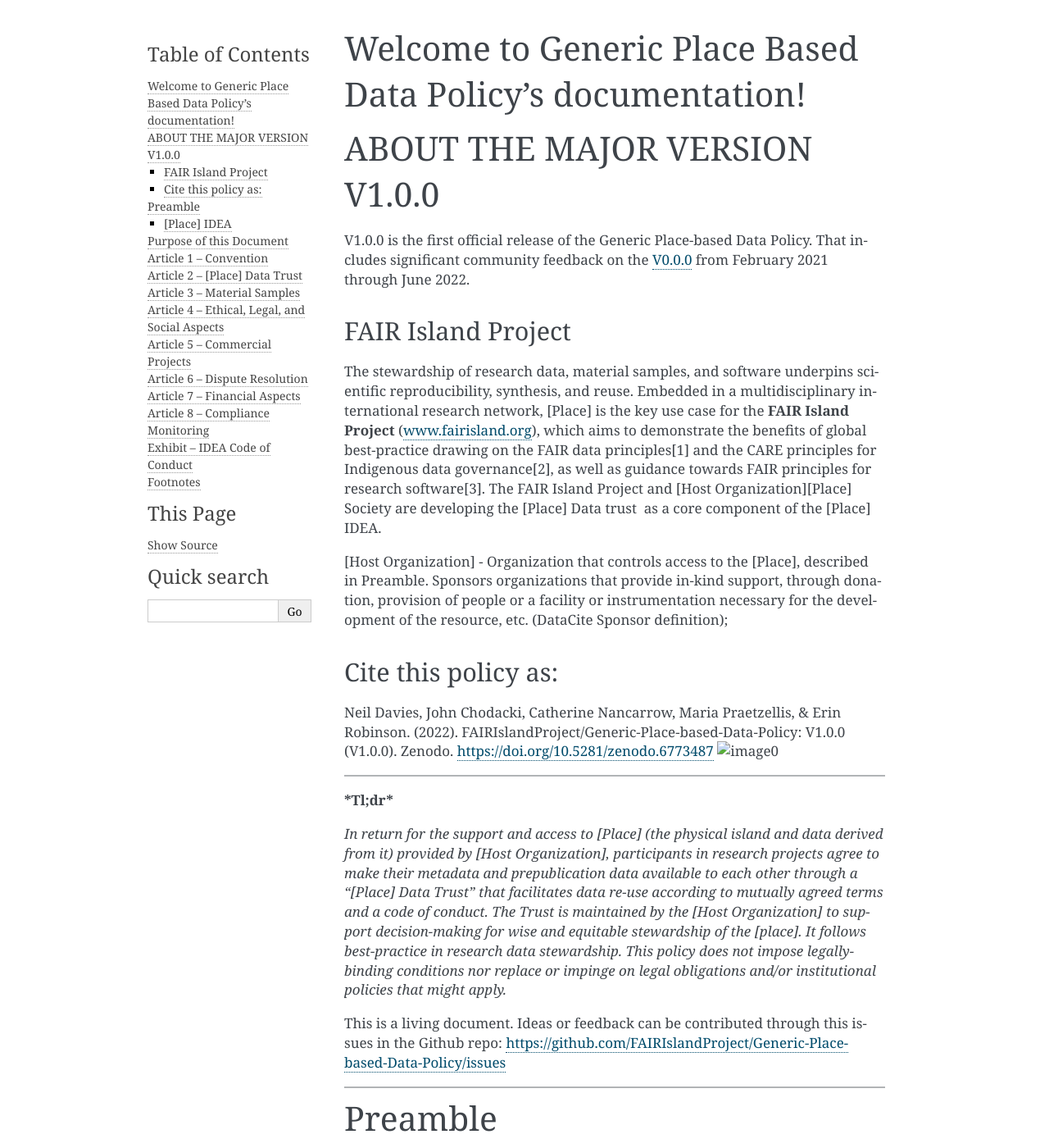
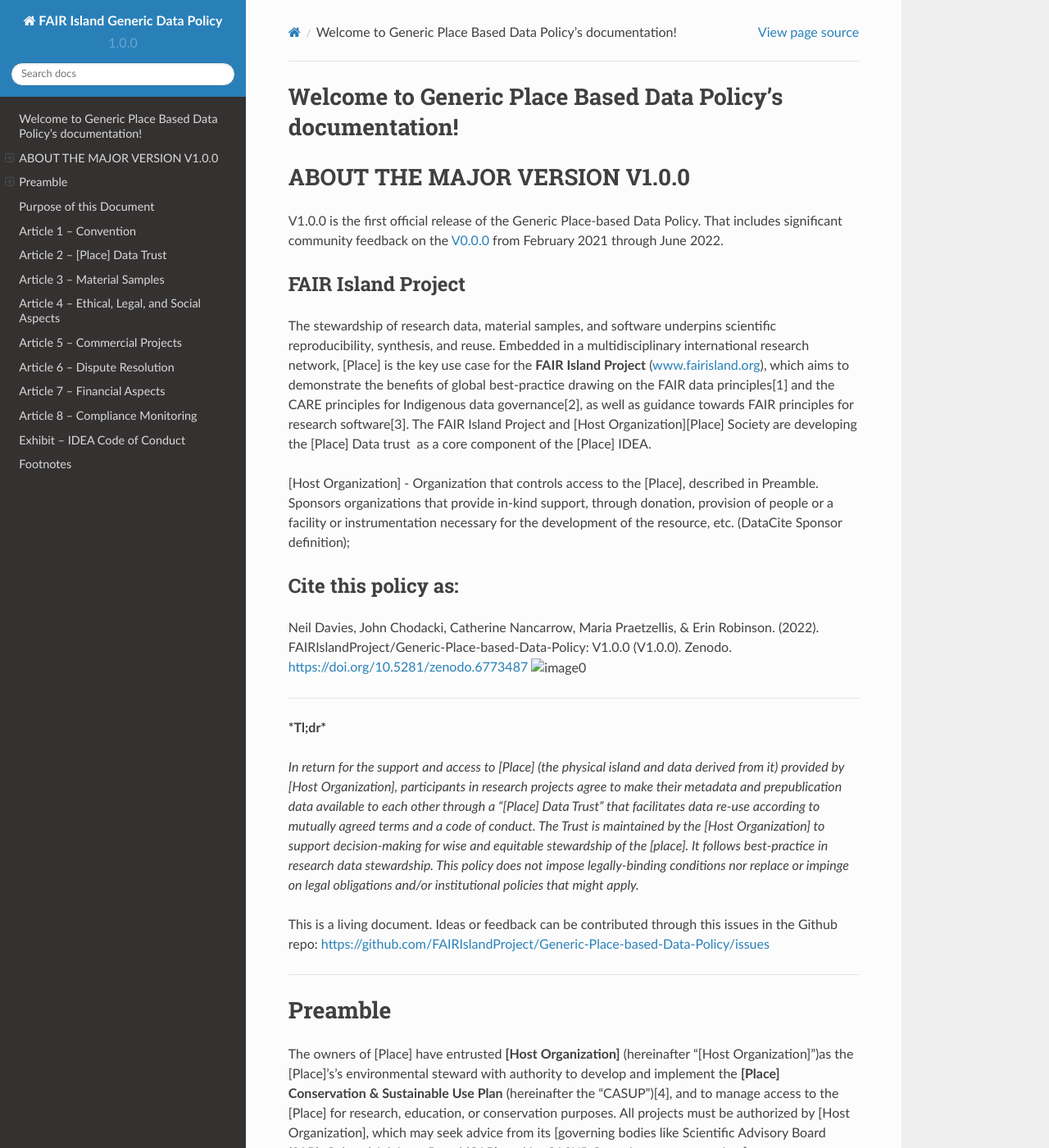
Before and after one commit to FAIRIslandProject/Generic-Place-based-Data-Policy, a Sphinx documentation site: the page built from docs/index.rst, in a window 1280 px wide and 1400 px high. Shown: the whole window at 82% size. Built offline with Sphinx 7.4.7 and the Read the Docs theme 2.0.0, drawn with Linux system fonts in a browser that asks for light colours; some of the changed lines change nothing that is shown; some of the changed text lies outside the part shown.

Commit message:
Update conf.py

```diff
--- a/docs/conf.py
+++ b/docs/conf.py
@@ -1,65 +1,63 @@
 # Configuration file for the Sphinx documentation builder.
-#
-# This file only contains a selection of the most common options. For a full
-# list see the documentation:
-# https://www.sphinx-doc.org/en/master/usage/configuration.html
 
-# -- Path setup --------------------------------------------------------------
+# -- Project information
 
-# If extensions (or modules to document with autodoc) are in another directory,
-# add these directories to sys.path here. If the directory is relative to the
-# documentation root, use os.path.abspath to make it absolute, like shown here.
-#
-import os
-import sys
-sys.path.insert(0, os.path.abspath('.'))
+project = 'FAIR Island Generic Data Policy'
+author = 'FAIR Island Project'
+
+release = '1.0.0'
+version = '1.0.0'
+
+# -- General configuration
+
+extensions = [
+    'sphinx.ext.duration',
+    'sphinx.ext.doctest',
+    'sphinx.ext.autodoc',
+    'sphinx.ext.autosummary',
+    'sphinx.ext.intersphinx',
+    'sphinx_comments'
+]
+
+intersphinx_mapping = {
+    'python': ('https://docs.python.org/3/', None),
+    'sphinx': ('https://www.sphinx-doc.org/en/master/', None),
+}
+intersphinx_disabled_domains = ['std']
+
+templates_path = ['_templates']
+
+# -- Options for HTML output
+
+html_theme = 'sphinx_rtd_theme'
+
+html_logo = "_static/DataCite-Logo_secondary-white.png"
+
+html_theme_options = {
+    # Toc options
+    'collapse_navigation': True,
+    'sticky_navigation': True,
+    'navigation_depth': 4,
+    'includehidden': True,
+    'titles_only': True
+}
+
+# -- Options for EPUB output
+epub_show_urls = 'footnote'
 
 
-# -- Project information -----------------------------------------------------
+# These folders are copied to the documentation's HTML output
+html_static_path = ['_static']
 
-project = 'Generic Place Based Data Policy'
-copyright = '2022, FAIR Island Project Team'
-author = 'FAIR Island Project Team'
-
-# The short X.Y version
-version = "1.0.0"
-
-# The full version, including alpha/beta/rc tags
-release = 'V1.0.0'
-
-
-# -- General configuration ---------------------------------------------------
-
-# Add any Sphinx extension module names here, as strings. They can be
-# extensions coming with Sphinx (named 'sphinx.ext.*') or your custom
-# ones.
-extensions = [
-   "sphinx_comments"
+# These paths are either relative to html_static_path
+# or fully qualified paths (eg. https://...)
+html_css_files = [
+    'css/custom.css',
 ]
 
-
 comments_config = {
-    "hypothesis": True
-
+   "utterances": {
+      "repo": "github-org/github-repo",
+      "optional": "config",
+   }
 }
-
-# Add any paths that contain templates here, relative to this directory.
-templates_path = ['_templates']
-
-# List of patterns, relative to source directory, that match files and
-# directories to ignore when looking for source files.
-# This pattern also affects html_static_path and html_extra_path.
-exclude_patterns = ['_build', 'Thumbs.db', '.DS_Store']
-
-
-# -- Options for HTML output -------------------------------------------------
-
-# The theme to use for HTML and HTML Help pages.  See the documentation for
-# a list of builtin themes.
-#
-# html_theme = 'alabaster'
-
-# Add any paths that contain custom static files (such as style sheets) here,
-# relative to this directory. They are copied after the builtin static files,
-# so a file named "default.css" will overwrite the builtin "default.css".
-html_static_path = ['_static']
```
